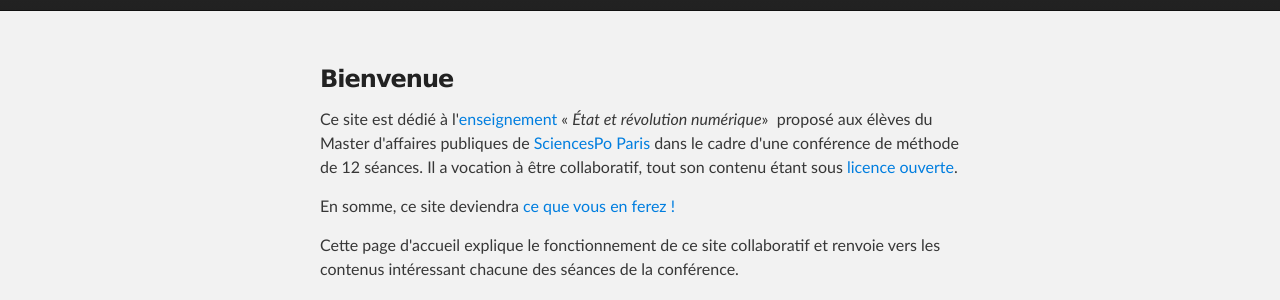
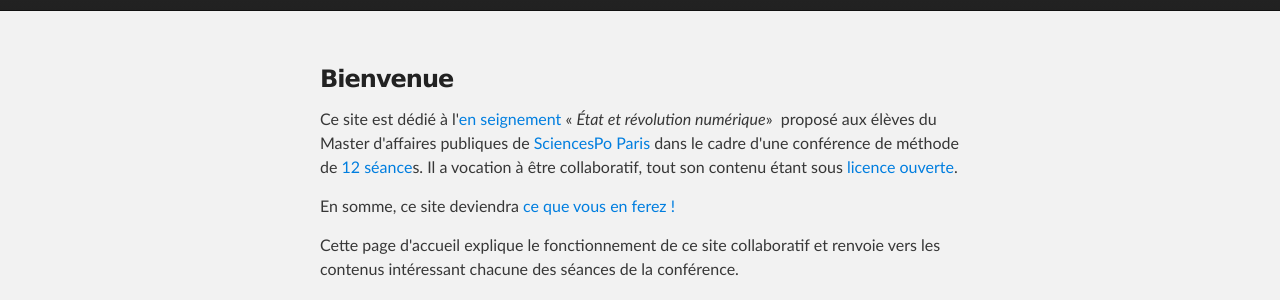
Before and after one commit to trojette/numascpo.net, a Jekyll site: the page built from index.html, in a window 1280 px wide. Shown: the part 239-539 px from the top of the page. Built offline with Jekyll 4.4.1, drawn with Linux system fonts in a browser that asks for light colours; Markdown is read by kramdown in place of the engine named in the settings; comment, search, counter and statistics services are not loaded.

Commit message:
Add hyperlink

```diff
--- a/index.html
+++ b/index.html
@@ -6,13 +6,14 @@ title: "État et révolution numérique"
 <h3>Bienvenue</h3>
 
 <p>Ce site est dédié à l'<a
-href="http://formation.sciences-po.fr/en/enseignement/2013/oafp/3610">enseignement</a>
-&laquo;&nbsp;<em>État et révolution numérique</em>&raquo;&nbsp;
-proposé aux élèves du Master d'affaires publiques de <a
-href="http://www.sciences-po.fr">SciencesPo Paris</a> dans le
-cadre d'une conférence de méthode de 12&nbsp;séances. Il a
-vocation à être collaboratif, tout son contenu étant sous <a
-href="/licence">licence ouverte</a>.</p>
+href="http://formation.sciences-po.fr/en/enseignement/2013/oafp/3610">en
+seignement</a> &laquo;&nbsp;<em>État et révolution
+numérique</em>&raquo;&nbsp; proposé aux élèves du Master
+d'affaires publiques de <a href="http://www.sciences-po.fr">SciencesPo
+Paris</a> dans le cadre d'une conférence de méthode de <a
+href="/calendrier">12&nbsp;séance</a>s. Il a vocation à être
+collaboratif, tout son contenu étant sous <a href="/licence">licence
+ouverte</a>.</p>
 
 <p>En somme, ce site deviendra <a
 href="{% post_url 2013-12-29-premier-billet %}">ce que vous en
```
